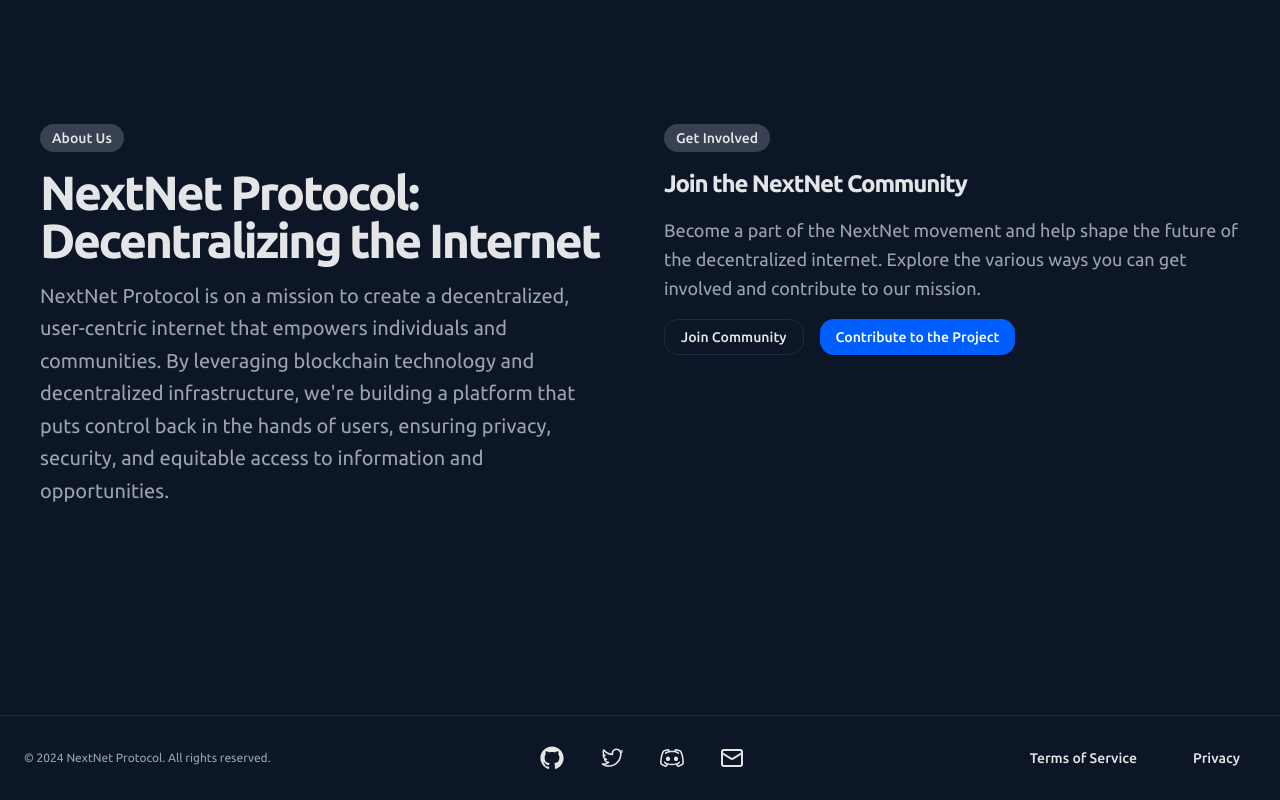
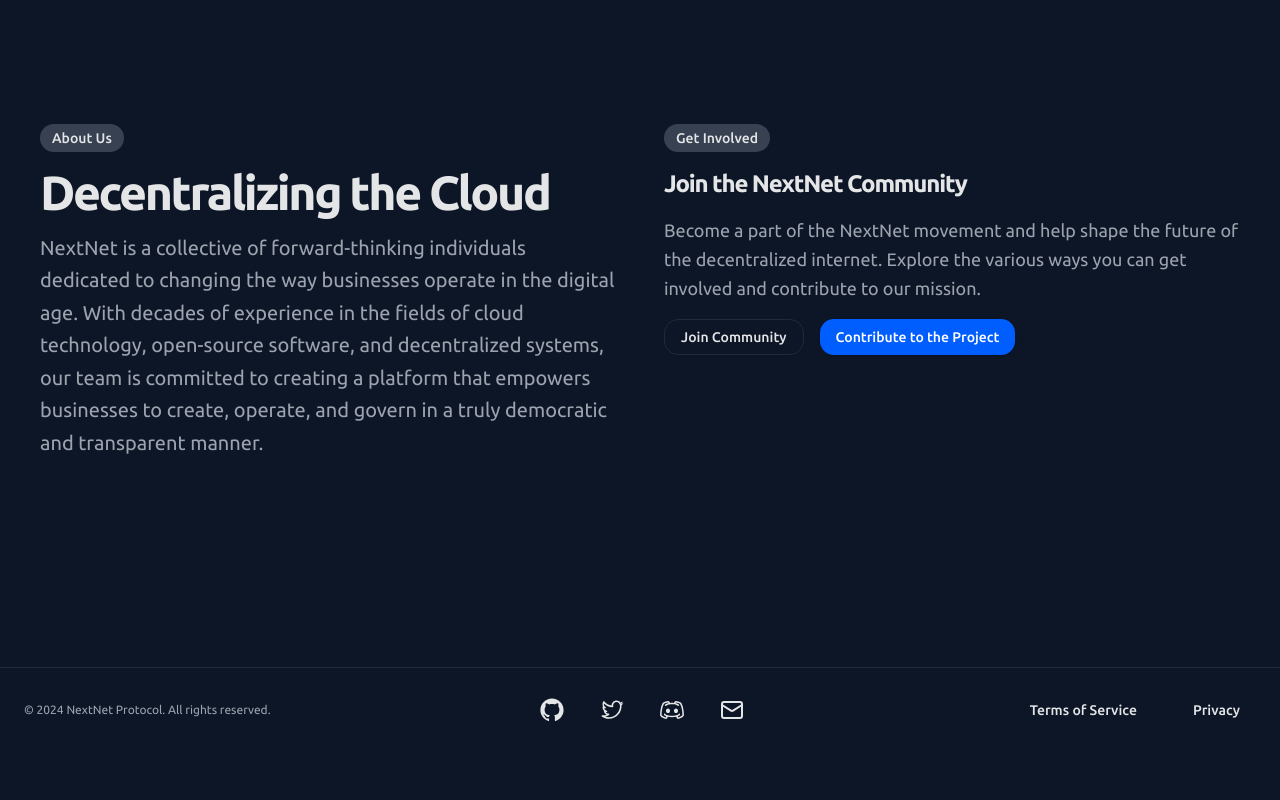
Before and after one commit to nextnet-works/marketing, a React (Vite) app: page / in a window 1280 px wide. Shown: the part 3138-3938 px from the top of the page. After the commit the page ends 3890 px from the top, so only its background shows below. Built offline with nearby package versions, Linux system fonts and the light colour scheme.

Commit message:
Update Section5.tsx
text

```diff
--- a/src/components/home/Section5.tsx
+++ b/src/components/home/Section5.tsx
@@ -11,15 +11,10 @@ export const Section5 = () => {
             About Us
           </div>
           <h2 className="text-3xl font-bold tracking-tighter sm:text-4xl md:text-5xl">
-            NextNet Protocol: Decentralizing the Internet
+            Decentralizing the Cloud
           </h2>
           <p className="text-gray-500 md:text-xl/relaxed lg:text-base/relaxed xl:text-xl/relaxed dark:text-gray-400">
-            NextNet Protocol is on a mission to create a decentralized,
-            user-centric internet that empowers individuals and communities. By
-            leveraging blockchain technology and decentralized infrastructure,
-            we're building a platform that puts control back in the hands of
-            users, ensuring privacy, security, and equitable access to
-            information and opportunities.
+            NextNet is a collective of forward-thinking individuals dedicated to changing the way businesses operate in the digital age. With decades of experience in the fields of cloud technology, open-source software, and decentralized systems, our team is committed to creating a platform that empowers businesses to create, operate, and govern in a truly democratic and transparent manner.
           </p>
         </div>
         <div className="space-y-4">
```
